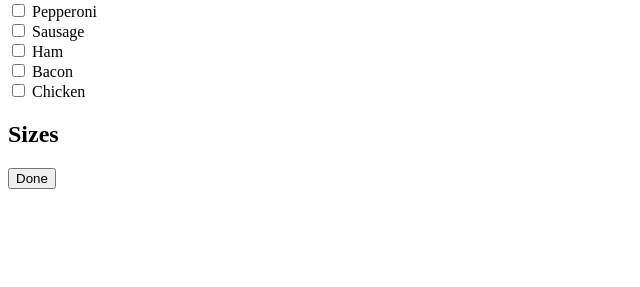
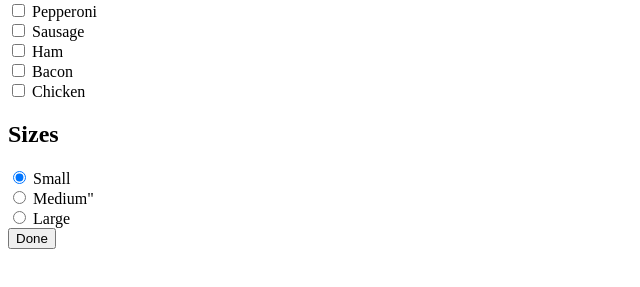
Before and after one commit to GregStillwell/Pizza, a plain HTML site: page index.html in a window 1280 px wide. Shown: the part 79-366 px from the top of the page, without its empty margins (0-640 px from the left). Drawn offline with Linux system fonts and the light colour scheme.

Commit message:
added pizza size form

```diff
--- a/index.html
+++ b/index.html
@@ -34,7 +34,23 @@
 
     <br>
 
-    <h2>Sizes</h2>
+  <h2>Sizes</h2>
+    <div class="radio">
+
+      <input type="radio" name="Small" value="Small" checked>
+      <label for="Small">Small</label>
+      <br>
+
+
+      <input type="radio" name="Medium" value="Medium">
+      <label for="Medium">Medium"</label>
+      <br>
+
+
+      <input type="radio" name="Large" value="Large">
+      <label for="Large">Large</label>
+      </div>
+
 
 
 
```
